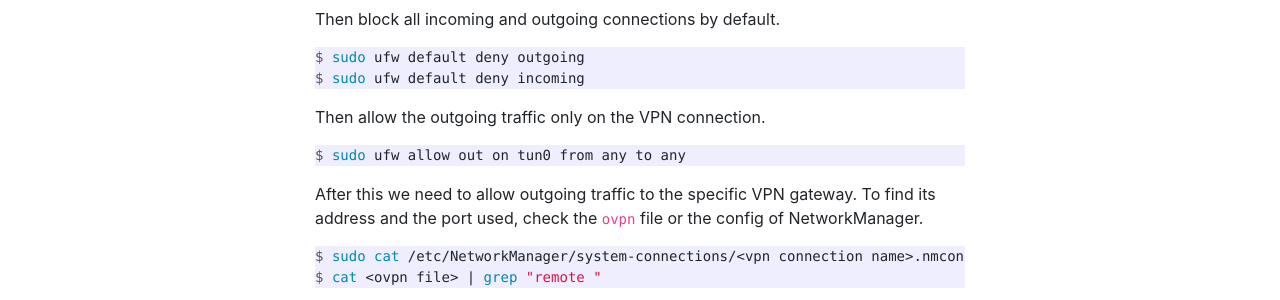
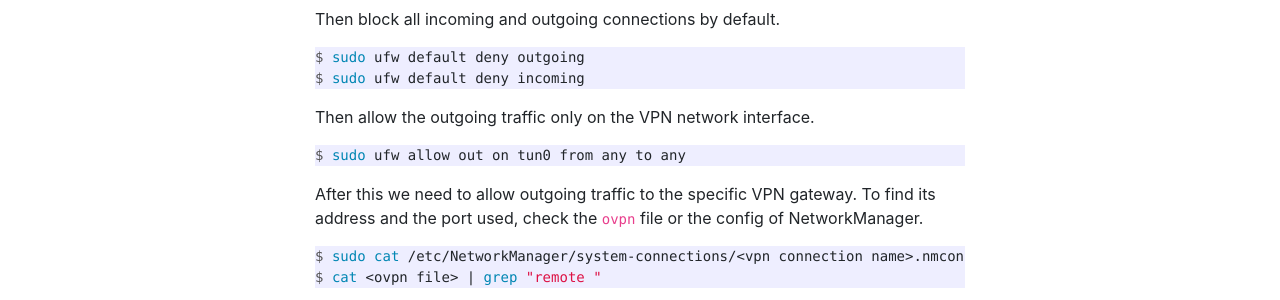
Before and after one commit to pbrandwijk/pbrandwijk.github.io, a Jekyll site: the page built from _posts/2023-03-13-only-allow-internet-access-via-vpn.md, in a window 1280 px wide and 900 px high, scrolled down 896 px. Shown: the part 153-453 px from the top of the window. Built offline with Jekyll 4.4.1, drawn with Linux system fonts in a browser that asks for light colours; nearby versions of some CDN libraries; comment, search, counter and statistics services are not loaded.

Commit message:
Update post

````diff
--- a/_posts/2023-03-13-only-allow-internet-access-via-vpn.md
+++ b/_posts/2023-03-13-only-allow-internet-access-via-vpn.md
@@ -40,7 +40,7 @@ $ sudo ufw default deny outgoing
 $ sudo ufw default deny incoming
 ```
 
-Then allow the outgoing traffic only on the VPN connection.
+Then allow the outgoing traffic only on the VPN network interface.
 ```console
 $ sudo ufw allow out on tun0 from any to any
 ```
````
